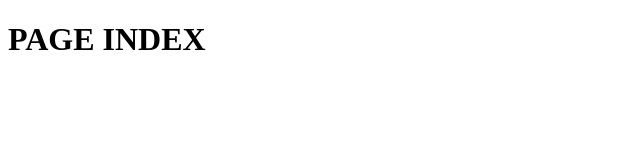
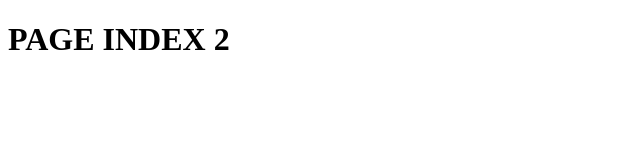
Before and after one commit to Voduykhanhit/folder-train, a plain HTML site: page index.html in a window 1280 px wide. Shown: the full height of the page, 0-640 px from the left. Drawn offline with Linux system fonts and the light colour scheme.

Commit message:
third commit duy khanh

```diff
--- a/index.html
+++ b/index.html
@@ -6,6 +6,6 @@
     <title>GIT REPOSITORY</title>
 </head>
 <body>
-    <h1>PAGE INDEX</h1>
+    <h1>PAGE INDEX 2</h1>
 </body>
 </html>
```
Also changed, not shown: a.txt.
